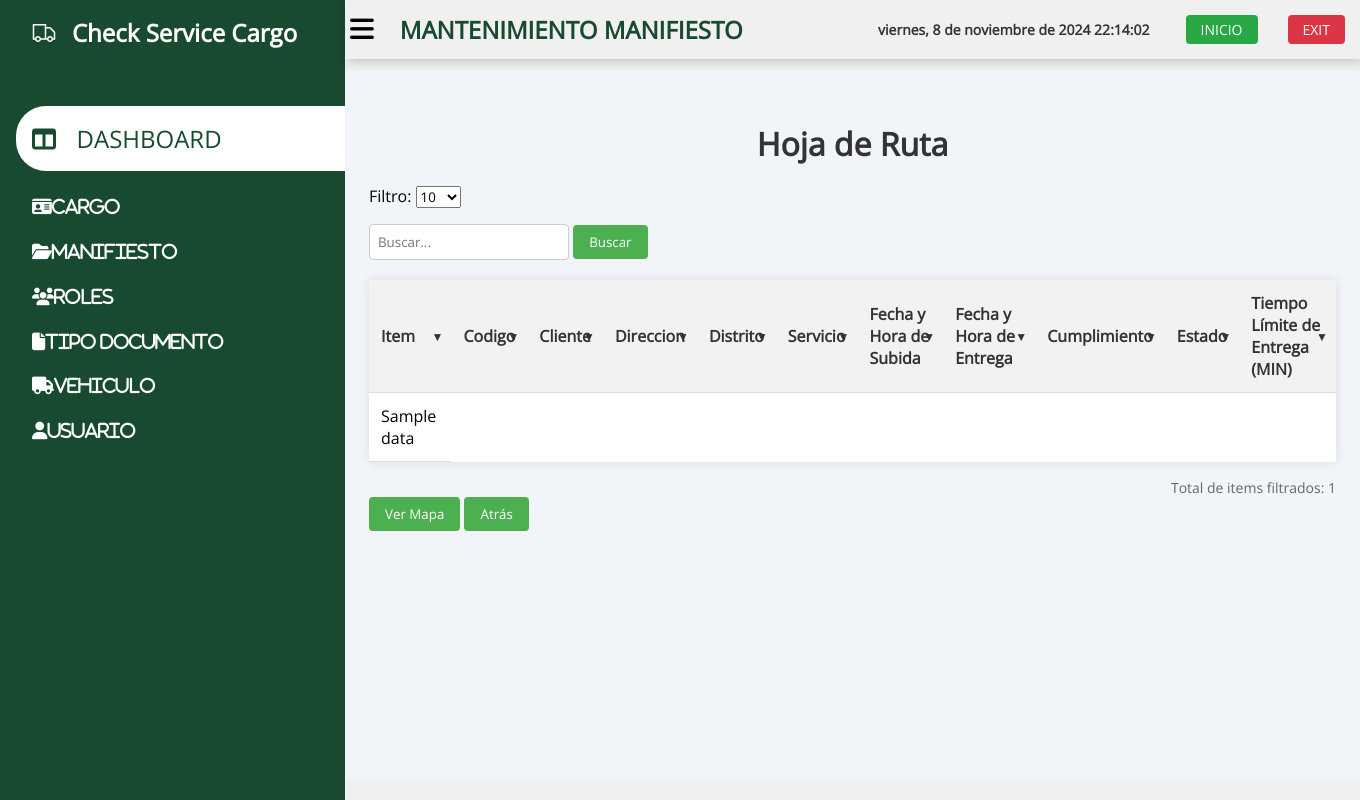
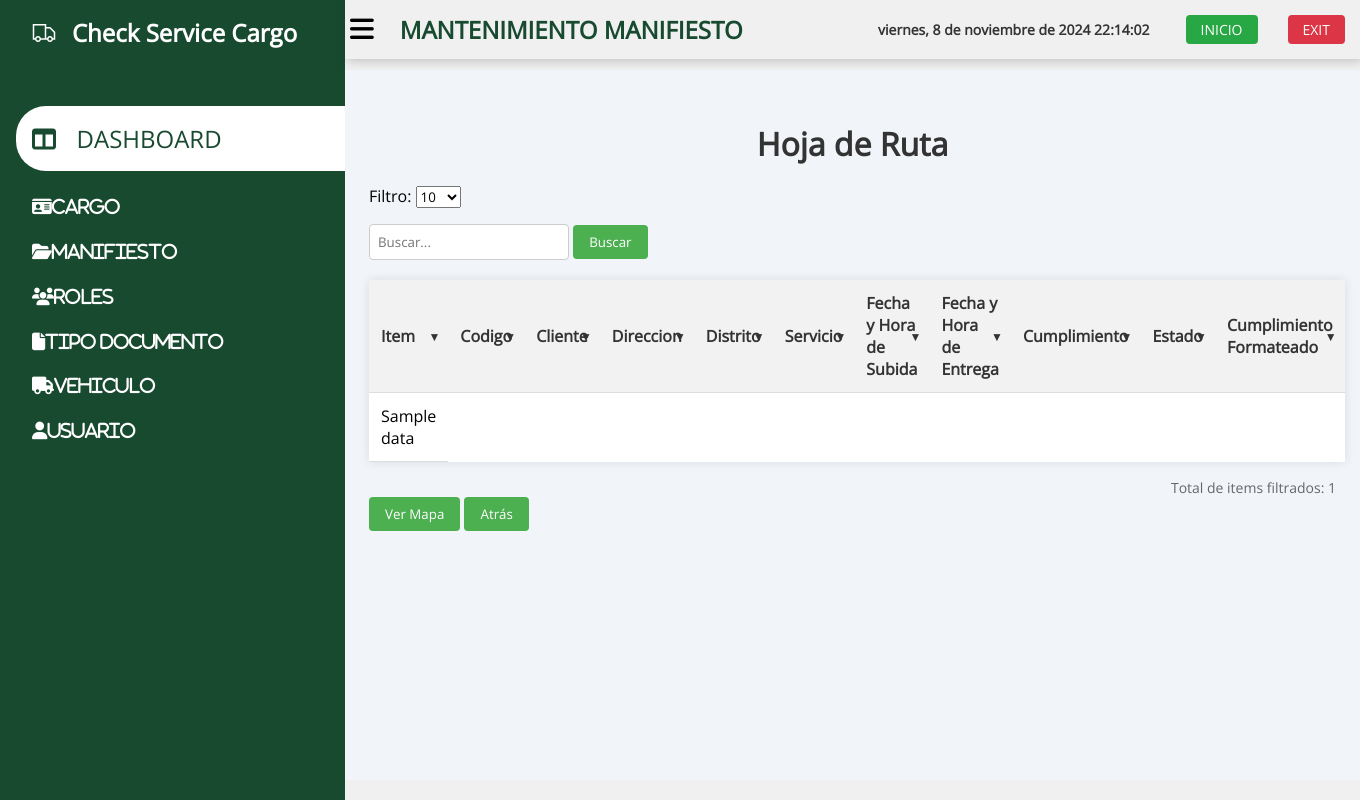
Before and after one commit to nathalyivonne/tesis, a Flask app: template templates/tabla.html in a window 1360 px wide. Run offline with Flask 3, Linux system fonts and the light colour scheme; the template is opened without the code that fills it: most values are stand-ins (such as "Sample title", 1, 10 or a date in 2020); some libraries are stand-ins or nearby versions.

Commit message:
V3_commit

```diff
--- a/templates/tabla.html
+++ b/templates/tabla.html
@@ -176,7 +176,7 @@
                         <th onclick="sortTable(7)">Fecha y Hora de Entrega</th>
                         <th onclick="sortTable(8)">Cumplimiento</th>
                         <th onclick="sortTable(9)">Estado</th>
-                        <th onclick="sortTable(10)">Tiempo Límite de Entrega (MIN)</th>
+                        <th onclick="sortTable(10)">Cumplimiento Formateado</th>
                     </tr>
                 </thead>
                 <tbody>
```
